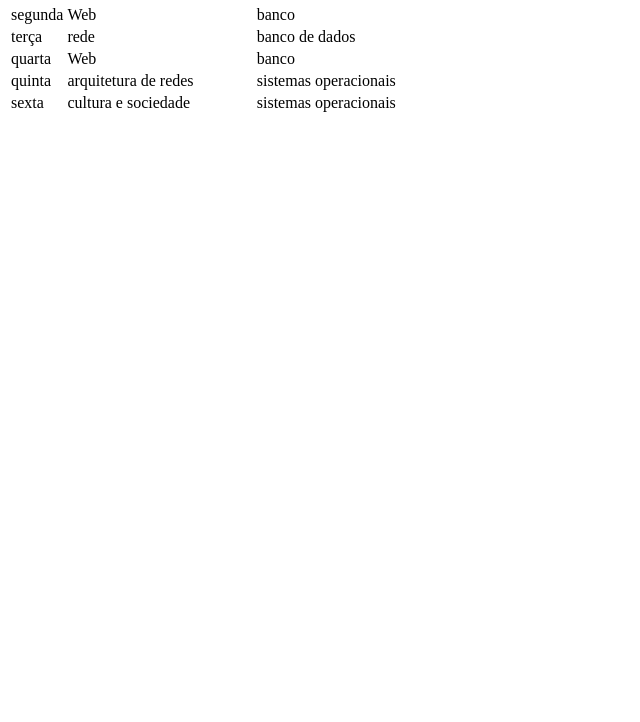
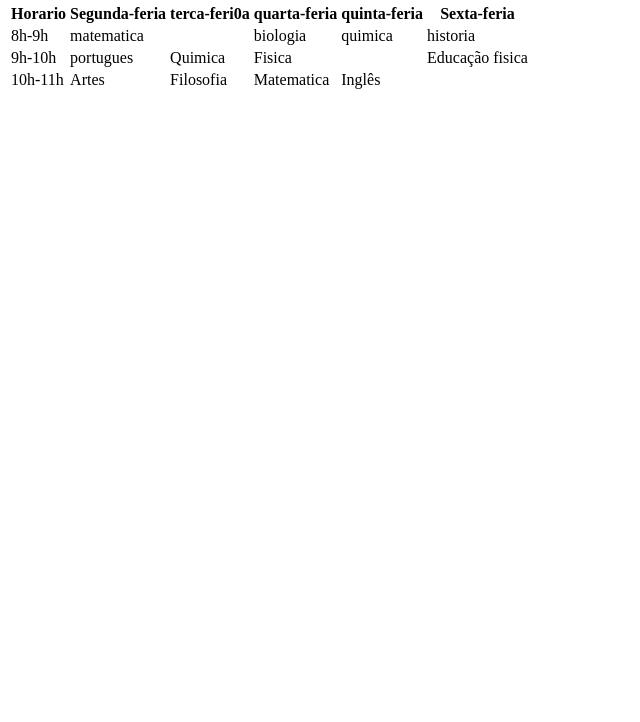
Before and after one commit to guaxi-f/AulasHtmlguairaca, a plain HTML site: page index.html in a window 1280 px wide. Shown: the part 78-800 px from the top of the page, without its empty margins (0-640 px from the left). Drawn offline with Linux system fonts and the light colour scheme.

Commit message:
Feat: trabalho tabela

```diff
--- a/index.html
+++ b/index.html
@@ -2,44 +2,39 @@
 <html>
     <head>
         <meta charset="UTF-8">
-        <title>Tabela HTML</title>
+        <title>Trabalho tabela</title>
     </head>
     <body>
-        <h3>Tabela HTML</h1>
+         <h1>Horario Semanal de aulas</h1>
         <table>
          <tr>
-                <th>horario</th>
-                <th>19:00 a 19:50</th>
-                <th>19:50 a 20:30</th>
-                <th>21:00 a 21:50</th>
-                <th>21:50 a 22:40</th>
+            <th>Horario</th>
+            <th>Segunda-feria</th>
+            <th>terca-feri0a</th>
+            <th>quarta-feria</th>
+            <th>quinta-feria</th>
+            <th>Sexta-feria</th>
          </tr>
          <tr>
-                <td>segunda</td>
-                <td colspan="2">Web</td>
-                <td colspan="2">banco</td>
+            <td>8h-9h</td>
+            <td colspan="2">matematica</td>
+            <td>biologia</td>
+            <td>quimica</td>
+            <td>historia</td>
          </tr>
          <tr>
-                <td>terça</td>
-                <td colspan="2">rede</td>
-                <td colspan="2">banco de dados</td>
-
+            <td>9h-10h</td>
+            <td>portugues</td>
+            <td>Quimica</td>
+            <td colspan="2">Fisica</td>
+            <td>Educação fisica</td>
          </tr>
          <tr>
-                <td>quarta</td>
-                    <td colspan="2">Web</td>
-                    <td colspan="2">banco</td>
-                </tr>
-            </tr>
-            <tr>
-                <td>quinta</td>
-                <td colspan="2">arquitetura de redes</td>
-                <td colspan="2">sistemas operacionais</td>
-            </tr>
-            <tr>
-                <td>sexta</td>
-                <td colspan="2">cultura e sociedade</td>
-                <td colspan="2">sistemas operacionais</td>
+            <td>10h-11h</td>
+            <td>Artes</td>
+            <td>Filosofia</td>
+            <td>Matematica</td>
+            <td colspan="2">Inglês</td>
           </tr>
         </table>
     </body>
```
Also changed, not shown: 1 other file. Lines whose indentation alone changed are shown as unchanged.
